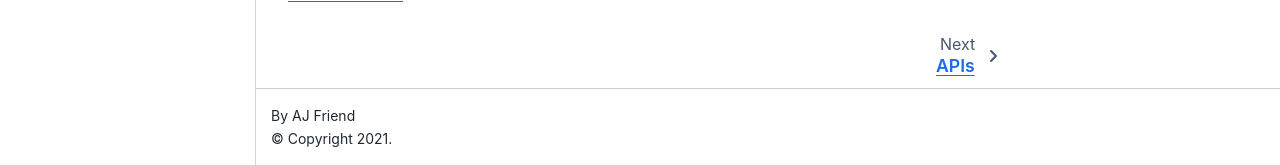
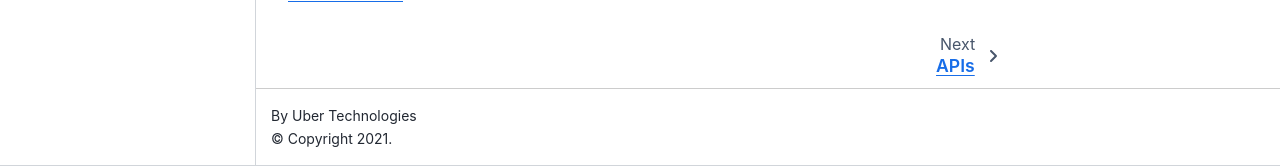
Before and after one commit to uber/h3-py, a Jupyter Book: the page built from docs/intro.md, in a window 1280 px wide and 1086 px high. Shown: the part 920-1086 px from the top of the window. Built offline with Jupyter Book 1.0.4 settings and Sphinx 7.4.7 and the Sphinx Book theme 1.1.4, drawn with Linux system fonts in a browser that asks for light colours.

Commit message:
Uber Technologies as author

```diff
--- a/docs/_config.yml
+++ b/docs/_config.yml
@@ -4,7 +4,7 @@
 # https://jupyterbook.org/customize/config.html
 
 title: h3-py  # The title of the book. Will be placed in the left navbar.
-author: 'AJ Friend'
+author: 'Uber Technologies'
 copyright: "2021"  # Copyright year to be placed in the footer
 logo: logo.svg  # A path to the book logo
 
```
